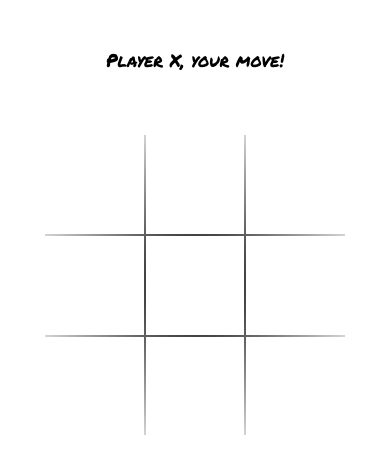
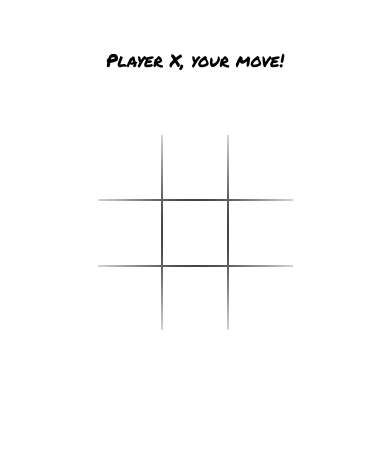
Before and after one commit to playdohface/tictactoe, a plain HTML site: page index.html in a window 390 px wide. Shown: the part 104-578 px from the top of the page. Drawn offline with Linux system fonts and the light colour scheme.

Commit message:
Make layout responsive

```diff
--- a/index.html
+++ b/index.html
@@ -10,10 +10,10 @@
 <body>
     <h1 class="title">Tic Tac Toe</h1>
     <div class="notification">Player X, your move!</div>
-    <div id="board">
-        <div class="overlay"></div>
-
-
+    <div class="boardcontainer">
+        <div id="board">
+            <div class="overlay"></div>
+        </div>
     </div>
 <script type="text/javascript" src="script.js"></script>
 </body>
--- a/styles.css
+++ b/styles.css
@@ -3,7 +3,14 @@
 body {
     padding: 0;
     margin: 0;
+    box-sizing: border-box;
 
+
+}
+.boardcontainer {
+
+    display:flex;
+    justify-content: center;
 }
 
 h1 {
@@ -54,6 +61,7 @@ h1 {
     background: white;
     transition: ease-in-out 0.5s;
     overflow: hidden;
+    width:100%;
 
 }
 .field:hover{
@@ -64,9 +72,8 @@ border: 1px dashed green;
 
 #board {
     position:relative;
-    width: 300px;
-    height: 300px;
-
+    width: 50vw;
+    height: 50vw;
 
     background: radial-gradient(#000000FF 0, #00000000 90%, #FFFFFF 100%);
     background-size: contain;
```
